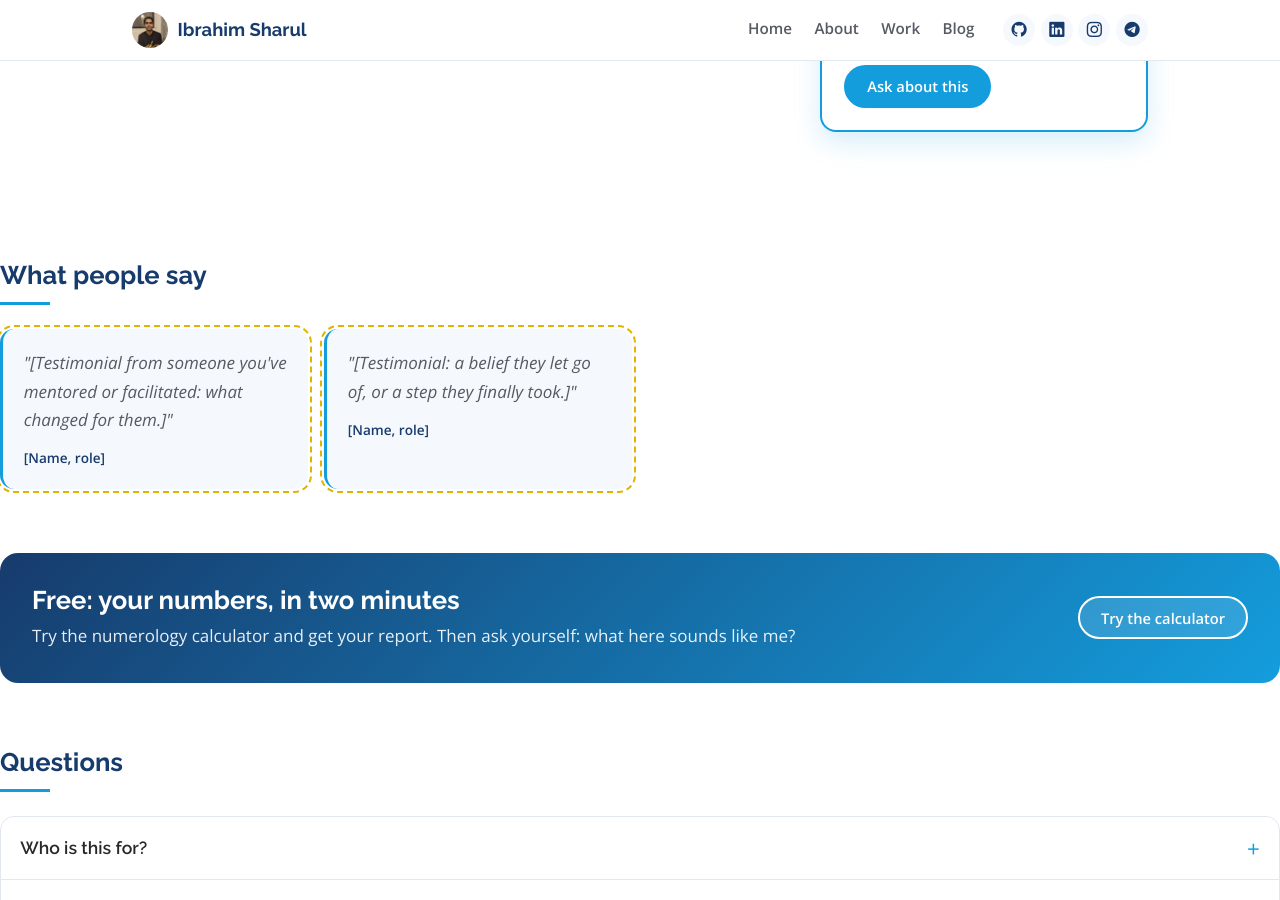
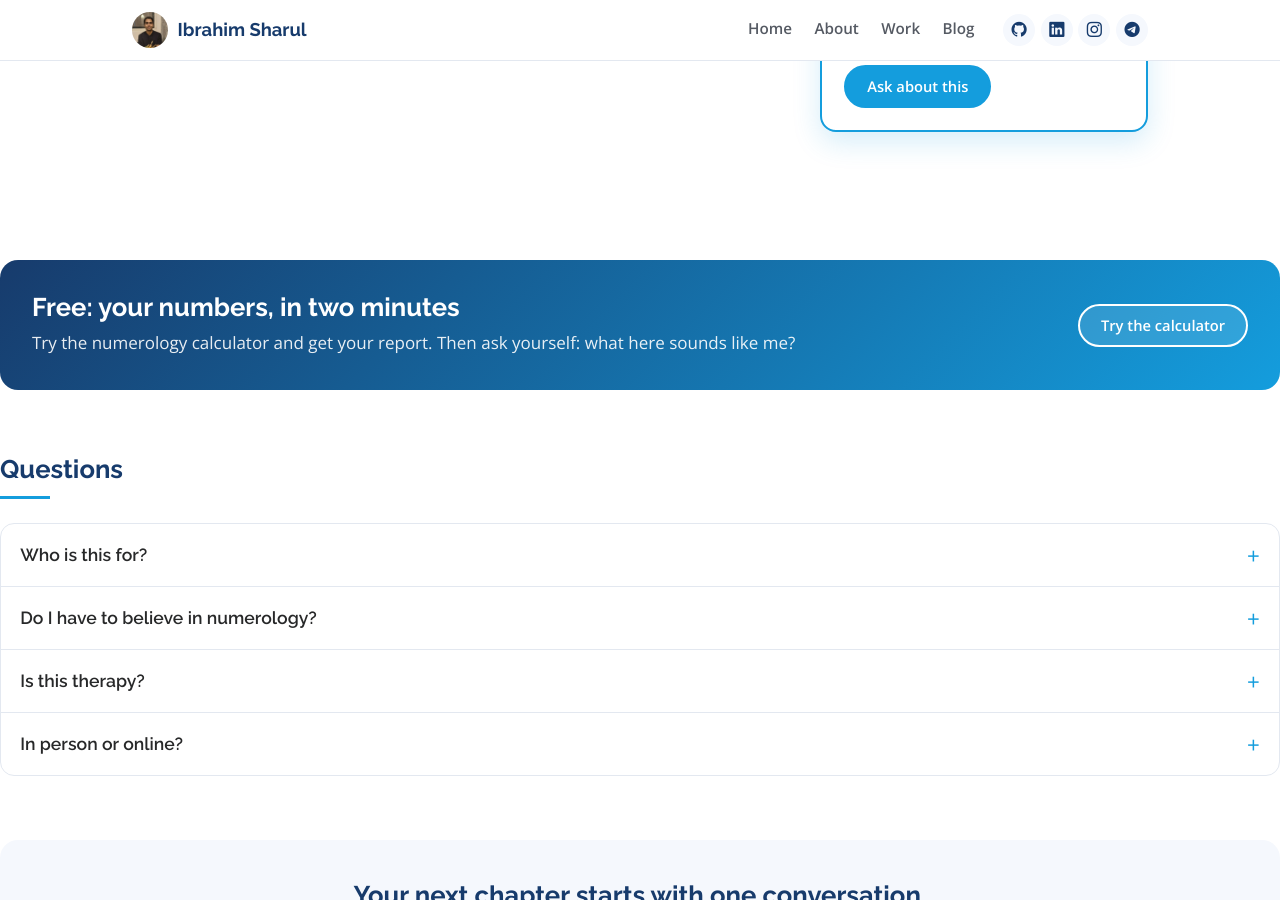
Before and after one commit to ibrahimisramos/ibrahimisramos.github.io, a Jekyll site: the page built from coaching.html, in a window 1280 px wide and 900 px high, scrolled down 6210 px. Built offline with Jekyll 4.4.1, drawn with Linux system fonts in a browser that asks for light colours; part of the change alters nothing that is shown.

Commit message:
Coaching mockup: hide testimonials until there are clients
Co-Authored-By: Claude Opus 5.5 (1M context) <noreply@anthropic.com>
Claude-Session: https://claude.ai/code/session_01W6sFwNukTNQ9zyostxjBYk

```diff
--- a/coaching.html
+++ b/coaching.html
@@ -244,11 +244,13 @@ telegram: ibrahimisramos
   </div>
   </div>
 
+  {% comment %} Testimonials: hidden until there are real clients. Remove this comment wrapper to show them.
   <div class="section-head"><h2>What people say</h2></div>
   <div class="value-grid">
     <blockquote class="quote ph">"[Testimonial from someone you've mentored or facilitated: what changed for them.]"<cite>[Name, role]</cite></blockquote>
     <blockquote class="quote ph">"[Testimonial: a belief they let go of, or a step they finally took.]"<cite>[Name, role]</cite></blockquote>
   </div>
+  {% endcomment %}
 
   <section class="lead-magnet">
     <div>
```
